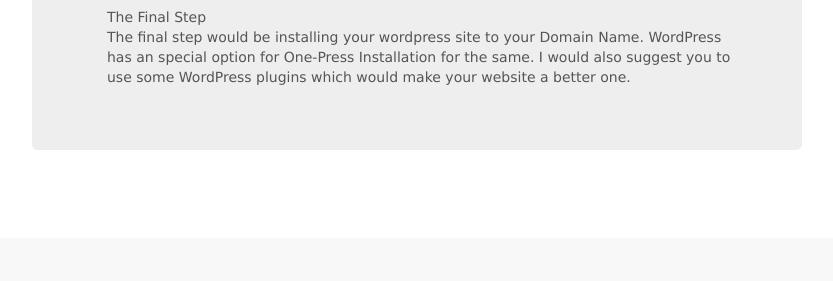
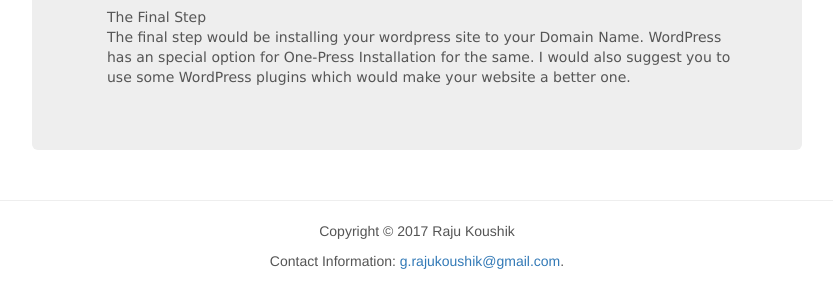
Before and after one commit to RajuKoushik/infiblog, a Django app: page /post/2/ in a window 1280 px wide. Shown: the part 562-843 px from the top of the page, without its empty margins (223-1056 px from the left). Before the commit the page ends 647 px from the top, so only its background shows below. Run offline with Django 3.2, Linux system fonts and the light colour scheme; data comes from the database, SQL or seed files in the repository; some libraries are stand-ins or nearby versions.

Commit message:
Integrated The disqus module for comments.

```diff
--- a/blog/templates/blog/indi_post.html
+++ b/blog/templates/blog/indi_post.html
@@ -27,6 +27,17 @@
             background: black;
             text-align: center;
 
+        }
+
+        .footer
+        {
+            color: #ffffff;
+            font-size: 100px;
+            font-family: Constantia;
+            padding-left: 15px;
+            padding-top: 0px;
+            background: black;
+            text-align: center;
         }
 
         #border {
@@ -129,7 +140,39 @@
 </div>
 
 
+
+<div id="disqus_thread" class="container"></div>
+<script>
+
+/**
+*  RECOMMENDED CONFIGURATION VARIABLES: EDIT AND UNCOMMENT THE SECTION BELOW TO INSERT DYNAMIC VALUES FROM YOUR PLATFORM OR CMS.
+*  LEARN WHY DEFINING THESE VARIABLES IS IMPORTANT: https://disqus.com/admin/universalcode/#configuration-variables*/
+/*
+var disqus_config = function () {
+this.page.url = 'http://infisoul.com/{{ post.id }}/';  // Replace PAGE_URL with your page's canonical URL variable
+this.page.identifier = post.id; // Replace PAGE_IDENTIFIER with your page's unique identifier variable
+};
+*/
+
+(function() { // DON'T EDIT BELOW THIS LINE
+var d = document, s = d.createElement('script');
+s.src = 'https://http-infisoul-com.disqus.com/embed.js';
+s.setAttribute('data-timestamp', +new Date());
+(d.head || d.body).appendChild(s);
+})();
+</script>
+<noscript>Please enable JavaScript to view the <a href="https://disqus.com/?ref_noscript">comments powered by Disqus.</a></noscript>
+
+<script id="dsq-count-scr" src="//http-infisoul-com.disqus.com/count.js" async></script>
+
+<hr color="green" width="100%">
 </body>
 
 
+<footer class="container" style="color:#555555 " >
+  <center><p>Copyright © 2017 Raju Koushik</p>
+  <p>Contact Information: <a href="mailto:g.rajukoushik@gmail.com">g.rajukoushik@gmail.com</a>.</p></center>
+</footer>
+
+
 </html>
```
